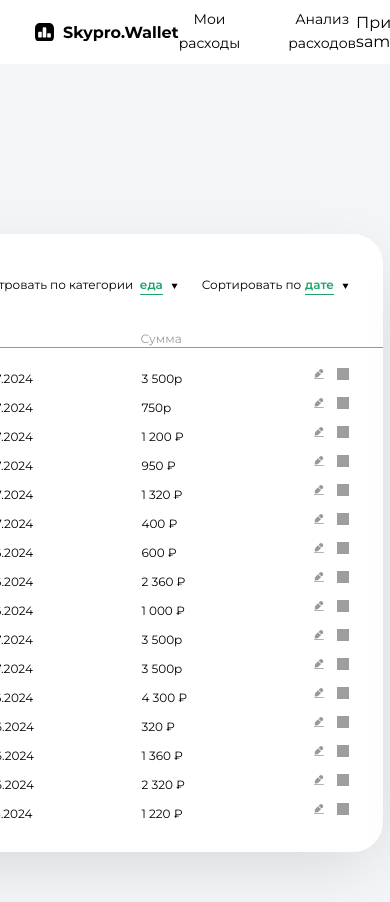
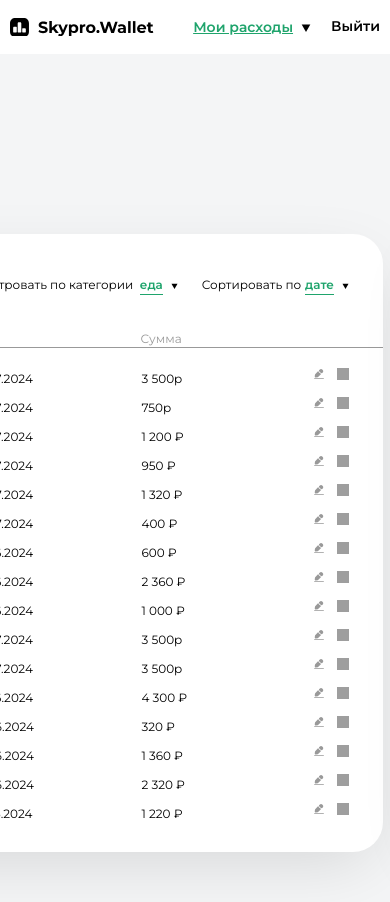
Before and after one commit to JSentience/skypro-wallet, a React (Vite) app: page / in a window 390 px wide. Shown: the top 902 px of the page. Built offline with nearby package versions, Linux system fonts and the light colour scheme; sample sign-in values are in the browser's storage; grey boxes are pictures that could not be loaded.

Commit message:
Исправил ошибку с выделением главной страницы при входе и добавил адаптив для herader

```diff
--- a/package.json
+++ b/package.json
@@ -12,6 +12,7 @@
 	"dependencies": {
 		"react": "^19.2.0",
 		"react-dom": "^19.2.0",
+		"react-responsive": "^10.0.1",
 		"react-router-dom": "^7.9.5",
 		"styled-components": "^6.1.19"
 	},
--- /dev/null
+++ b/src/breakpoints.js
@@ -0,0 +1,7 @@
+// src/breakpoints.js
+export const breakpoints = {
+	mobile: '480px', // < 768px
+	tablet: '767px',
+	desktop: '1199px',
+	large: '1200px',
+};
--- a/src/components/AppRoutes/AppRoutes.jsx
+++ b/src/components/AppRoutes/AppRoutes.jsx
@@ -4,6 +4,7 @@ import { SignInPage } from '../../pages/SignInPage';
 import { SignUpPage } from '../../pages/SignUpPage';
 import { CostAnalysisPage } from '../../pages/CostAnalysisPage';
 import { MyExpensesPage } from '../../pages/MyExpensesPage';
+import { NewExpensePage } from '../../pages/NewExpensePage';
 import { PrivatePage } from '../../pages/PrivatePage';
 
 export const AppRoutes = () => {
@@ -13,6 +14,7 @@ export const AppRoutes = () => {
 				<Route path="/" element={<MainPage />} />
 				<Route path="/analysis" element={<CostAnalysisPage />} />
 				<Route path="/expenses" element={<MyExpensesPage />} />
+				<Route path="/new-expense" element={<NewExpensePage />} />
 			</Route>
 			<Route path="/signin" element={<SignInPage />} />
 			<Route path="/signup" element={<SignUpPage />} />
--- a/src/components/ExpenseTable/ExpenseTable.styled.js
+++ b/src/components/ExpenseTable/ExpenseTable.styled.js
@@ -6,7 +6,7 @@ export const Container = styled.div`
 	display: flex;
 	flex-direction: column;
 	border-radius: 30px;
-	box-shadow: 0px 20px 67px -12px rgba(0, 0, 0, 0.13);
+	box-shadow: 0 20px 67px -12px rgba(0, 0, 0, 0.13);
 	background-color: white;
 	margin-top: 32px;
 `;
@@ -38,8 +38,8 @@ export const FilterSection = styled.div`
 	display: flex;
 	align-items: baseline;
 	position: relative;
-	margin-left: ${(props) => props.marginleft || '0px'};
-	margin-right: ${(props) => props.marginright || '0px'};
+	margin-left: ${(props) => props.$marginleft || '0px'};
+	margin-right: ${(props) => props.$marginright || '0px'};
 `;
 
 export const FilterText = styled.div`
@@ -64,7 +64,7 @@ export const FilterValue = styled.div`
 	line-height: 150%;
 	text-align: center;
 	border-bottom: 0.5px solid #1fa46c;
-	margin-left: ${(props) => props.marginleft || '6.5px'};
+	margin-left: ${(props) => props.$marginleft || '6.5px'};
 `;
 
 export const FilterIcon = styled.img`
@@ -77,7 +77,7 @@ export const TableHeader = styled.div`
 	font-family: 'Montserrat', sans-serif;
 	font-weight: 400;
 	line-height: 150%;
-	letter-spacing: 0px;
+	letter-spacing: 0;
 	width: 723px;
 	height: 15px;
 	display: flex;
@@ -92,7 +92,7 @@ export const HeaderItem = styled.div`
 	font-size: 12px;
 	width: 141px;
 	height: 15px;
-	margin-left: ${(props) => props.marginleft || '0px'};
+	margin-left: ${(props) => props.$marginleft || '0px'};
 `;
 
 export const Divider = styled.div`
@@ -137,7 +137,7 @@ export const TableContent = styled.div`
 export const TableRow = styled.div`
 	font-weight: 400;
 	line-height: 150%;
-	letter-spacing: 0px;
+	letter-spacing: 0;
 	width: 723px;
 	height: 15px;
 	display: flex;
@@ -151,7 +151,7 @@ export const RowItem = styled.div`
 	font-size: 12px;
 	width: 141px;
 	height: 15px;
-	margin-left: ${(props) => props.marginleft || '0px'};
+	margin-left: ${(props) => props.$marginleft || '0px'};
 `;
 
 export const ActionsContainer = styled.div`
@@ -164,6 +164,6 @@ export const ActionsContainer = styled.div`
 export const ActionIcon = styled.img`
 	width: 12px;
 	height: 12px;
-	margin-right: ${(props) => props.marginright || '0px'};
+	margin-right: ${(props) => props.$marginright || '0px'};
 	cursor: pointer;
 `;
--- a/src/components/Header/Header.jsx
+++ b/src/components/Header/Header.jsx
@@ -3,6 +3,9 @@ import { HeaderLogo } from '../HeaderLogo/HeaderLogo';
 import * as S from './Header.styled';
 import { useLocation, useNavigate } from 'react-router-dom';
 import { useAuth } from '../../hooks/useAuth';
+import { useMediaQuery } from 'react-responsive';
+import { breakpoints } from '../../breakpoints';
+import { useState } from 'react';
 
 export const Header = () => {
 	const { isAuthenticated, logout, user } = useAuth();
@@ -10,8 +13,10 @@ export const Header = () => {
 	const isAuthPage =
 		location.pathname === '/signin' || location.pathname === '/signup';
 	const showLinks = !isAuthPage && isAuthenticated;
-
+	const pathname = location?.pathname || '';
 	const navigate = useNavigate();
+	const isMobile = useMediaQuery({ maxWidth: breakpoints.mobile });
+	const [isMenuOpen, setIsMenuOpen] = useState(false);
 
 	const handleClickMain = () => {
 		navigate('/expenses');
@@ -19,15 +24,73 @@ export const Header = () => {
 	const handleClickLogout = () => {
 		logout();
 		navigate('/signin');
+		setIsMenuOpen(false);
 	};
 
+	const toggleMenu = () => {
+		setIsMenuOpen(!isMenuOpen);
+	};
+
+	const handleNavigate = (path) => {
+		navigate(path);
+		setIsMenuOpen(false);
+	};
+	const isExpensesPath = pathname === '/' || pathname.startsWith('/expenses');
+
+	const getCurrentPageName = () => {
+		if (pathname === '/' || pathname.startsWith('/expenses'))
+			return 'Мои расходы';
+		if (pathname.startsWith('/analysis')) return 'Анализ расходов';
+		if (pathname.startsWith('/new-expense')) return 'Новый расход';
+		return 'Мои расходы';
+	};
+
+	const currentPageName = getCurrentPageName();
 	return (
 		<S.HeaderStyled>
-			<S.HeaderWrapper>
+			<S.HeaderWrapper $isMobile={isMobile}>
 				<HeaderLogo handleClickMain={handleClickMain} />
-				{showLinks && <HeaderLink />}
-				{isAuthenticated && user && <div>Привет, {user.name}!</div>}
-				<S.ExitLinkA onClick={handleClickLogout}>Выйти</S.ExitLinkA>
+				{showLinks && !isMobile && <HeaderLink />}
+				{isAuthenticated && user && !isMobile && (
+					<div>Привет, {user.name}!</div>
+				)}
+				{!isMobile && isAuthenticated && (
+					<S.ExitLinkA onClick={handleClickLogout}>Выйти</S.ExitLinkA>
+				)}
+				{(showLinks || isAuthenticated) && isMobile && (
+					<S.RightContainer>
+						{showLinks && (
+							<S.MenuButton onClick={toggleMenu}>
+								{currentPageName} <S.TriangleIcon src="/Polygon 3.svg" alt="" />
+							</S.MenuButton>
+						)}
+						{isAuthenticated && (
+							<S.ExitLinkA onClick={handleClickLogout}>Выйти</S.ExitLinkA>
+						)}
+					</S.RightContainer>
+				)}
+				{isMenuOpen && isMobile && (
+					<S.MobileMenu>
+						<S.MenuItem
+							$isActive={isExpensesPath}
+							onClick={() => handleNavigate('/expenses')}
+						>
+							Мои расходы
+						</S.MenuItem>
+						<S.MenuItem
+							$isActive={pathname.startsWith('/new-expense')}
+							onClick={() => handleNavigate('/new-expense')}
+						>
+							Новый расход
+						</S.MenuItem>
+						<S.MenuItem
+							$isActive={pathname.startsWith('/analysis')}
+							onClick={() => handleNavigate('/analysis')}
+						>
+							Анализ расходов
+						</S.MenuItem>
+					</S.MobileMenu>
+				)}
 			</S.HeaderWrapper>
 		</S.HeaderStyled>
 	);
--- a/src/components/Header/Header.styled.js
+++ b/src/components/Header/Header.styled.js
@@ -1,4 +1,5 @@
 import styled from 'styled-components';
+import { breakpoints } from '../../breakpoints';
 
 export const HeaderStyled = styled.header`
 	width: 100%;
@@ -9,7 +10,12 @@ export const HeaderStyled = styled.header`
 	z-index: 1000;
 	background: #fff;
 	padding-left: calc(50% - 41%);
-    padding-right: calc(50% - 41%);
+	padding-right: calc(50% - 41%);
+
+	@media (max-width: ${breakpoints.mobile}) {
+		padding-left: 0;
+		padding-right: 0;
+	}
 `;
 export const HeaderWrapper = styled.div`
 	display: flex;
@@ -18,8 +24,14 @@ export const HeaderWrapper = styled.div`
 	justify-content: space-between;
 	height: 64px;
 	flex-shrink: 0;
+	align-items: center;
 
-	align-items: center;
+	@media (max-width: ${breakpoints.mobile}) {
+		padding: 0 10px;
+		height: 54px;
+		flex-direction: row;
+		justify-content: space-between;
+	}
 `;
 export const ExitLinkA = styled.a`
 	color: #000;
@@ -34,3 +46,60 @@ export const ExitLinkA = styled.a`
 		color: #1fa46c;
 	}
 `;
+export const MenuButton = styled.button`
+	background: none;
+	color: #1fa46c;
+	text-decoration: underline;
+	border: none;
+	font-size: 14px;
+	font-family: 'Montserrat', sans-serif;
+	font-weight: 600;
+	cursor: pointer;
+	display: flex;
+	align-items: center;
+	padding: 5px 0;
+`;
+export const TriangleIcon = styled.img`
+	width: 10px;
+	height: 10px;
+	margin-left: 8px;
+`;
+
+export const RightContainer = styled.div`
+	display: flex;
+	gap: 20px;
+	align-items: center;
+`;
+export const MobileMenu = styled.div`
+	position: absolute;
+	display: inline-flex;
+	padding: 10px;
+	flex-direction: column;
+	align-items: flex-start;
+	gap: 6px;
+	border-radius: 6px;
+	border: 0.5px solid #999;
+	box-shadow: 0 20px 67px -12px rgba(0, 0, 0, 0.13);
+	top: 47px;
+	right: 80px;
+	background: #fff;
+	z-index: 1001;
+	width: auto;
+`;
+export const MenuItem = styled.div`
+	display: flex;
+	border-radius: 24px;
+	background: ${(props) => (props.$isActive ? '#DBFFE9' : '#f4f5f6')};
+	padding: 7px 14px;
+	//align-items: center;
+	gap: 10px;
+	cursor: pointer;
+	font-family: 'Montserrat', sans-serif;
+	font-size: 12px;
+	font-weight: 500;
+	color: ${(props) => (props.$isActive ? '#1fa46c' : '#000')};
+
+	//&:hover {
+	//	background: #dbffe9;
+	//}
+`;
--- a/src/components/HeaderLink/HeaderLink.jsx
+++ b/src/components/HeaderLink/HeaderLink.jsx
@@ -1,17 +1,17 @@
-import {
-	LinkContainer,
-	NavLinks
-} from './HeaderLink.styled';
+import { LinkContainer, NavLinks } from './HeaderLink.styled';
+import { useLocation } from 'react-router-dom';
 
 export const HeaderLink = () => {
+	const { pathname } = useLocation();
+	const isExpensesActive = pathname === '/' || pathname.startsWith('/expenses');
 
 	return (
 		<>
 			<LinkContainer>
-				<NavLinks to='/expenses'>
+				<NavLinks to="/expenses" $isActive={isExpensesActive}>
 					Мои расходы
 				</NavLinks>
-				<NavLinks to="/analysis">
+				<NavLinks to="/analysis" $isActive={pathname.startsWith('/analysis')}>
 					Анализ расходов
 				</NavLinks>
 			</LinkContainer>
--- a/src/components/HeaderLink/HeaderLink.styled.js
+++ b/src/components/HeaderLink/HeaderLink.styled.js
@@ -8,17 +8,19 @@ export const LinkContainer = styled.div`
 `;
 
 export const NavLinks = styled(NavLink)`
-	color: #000;
+	color: ${(props) => (props.$isActive ? '#1fa46c' : '#000000')};
 	text-align: center;
 	font-family: 'Montserrat', sans-serif;
 	font-size: 14px;
 	font-style: normal;
-	font-weight: 400;
+	font-weight: ${(props) => (props.$isActive ? '600' : '400')};
 	line-height: 170%; /* 23.8px */
 	cursor: pointer;
-	&.active {
-		color: #1fa46c;
-		text-decoration: underline;
-		font-weight: 600;
-	}
+	text-decoration: ${(props) =>
+		props.$isActive ? 'underline' : 'none'} !important;
+	//&.active {
+	//	color: #1fa46c;
+	//	text-decoration: underline;
+	//	font-weight: 600;
+	//}
 `;
--- /dev/null
+++ b/src/pages/NewExpensePage.jsx
@@ -0,0 +1,21 @@
+import React from 'react';
+import { NewExpense } from '../components/NewExpense/NewExpense';
+import { useMediaQuery } from 'react-responsive';
+import { useNavigate } from 'react-router-dom';
+import { breakpoints } from '../breakpoints';
+
+export const NewExpensePage = () => {
+	const isMobile = useMediaQuery({ maxWidth: breakpoints.mobile });
+	const navigate = useNavigate();
+
+	if (!isMobile) {
+		navigate('/expenses');
+		return null;
+	}
+
+	return (
+		<div>
+			<NewExpense />
+		</div>
+	);
+};
```
Also changed, not shown: src/components/ExpenseTable/ExpenseTable.jsx (+11 -11 lines), 1 other file (tests, documents, lock files or other folders).
